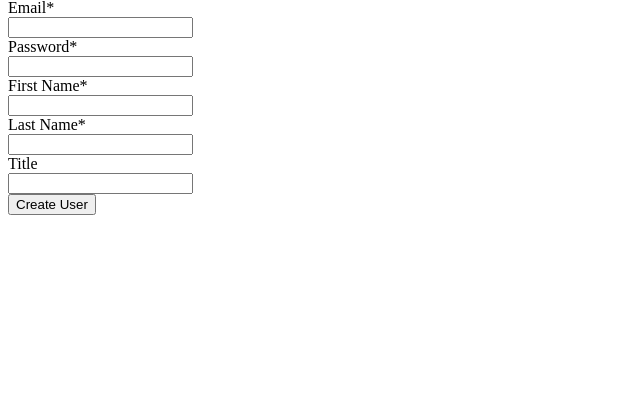
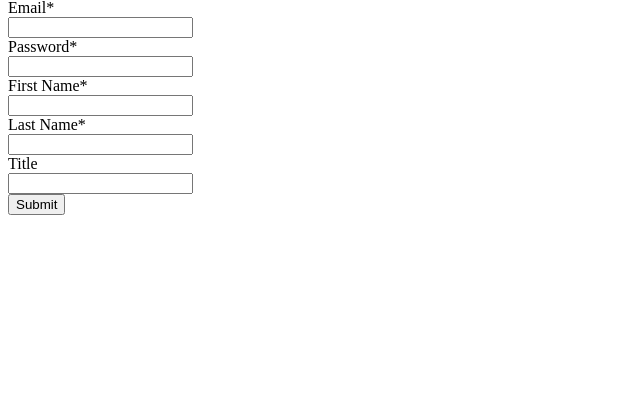
Before and after one commit to ScottConnor-BHG/practice, a PHP site: template apps/admin/modules/user/views/add_user.php in a window 1280 px wide. Shown: the part 134-527 px from the top of the page, without its empty margins (0-640 px from the left). Run offline with PHP 8.4, Linux system fonts and the light colour scheme; the template is opened without the code that fills it, so the values that code supplies are empty.

Commit message:
added to new user form

```diff
--- a/apps/admin/modules/user/views/add_user.php
+++ b/apps/admin/modules/user/views/add_user.php
@@ -74,7 +74,7 @@
                 </div> -->
 
                 <div class="form-actions">
-                  <button type="submit" class="btn btn-primary">Create User</button>
+                  <a href="/user/user_list/"><input type="submit" class="btn btn-primary" value="Submit"></a>
                 </div>
                 <input type="hidden" name="posted" value="true" />
               </form>
--- a/apps/admin/modules/user/views/user_list.php
+++ b/apps/admin/modules/user/views/user_list.php
@@ -22,6 +22,7 @@
   </tbody>
 </table>
 <h3> User List</h3>
+<a href='/user/add_user/'>  <input type='button' name='test' class="btn btn-primary btn-lg btn-block" value='Add New User'></a>
 <table cellpadding="0" cellspacing="0" border="0" class="table table-striped table-bordered" id="user-list">
   <thead>
     <tr>
```
